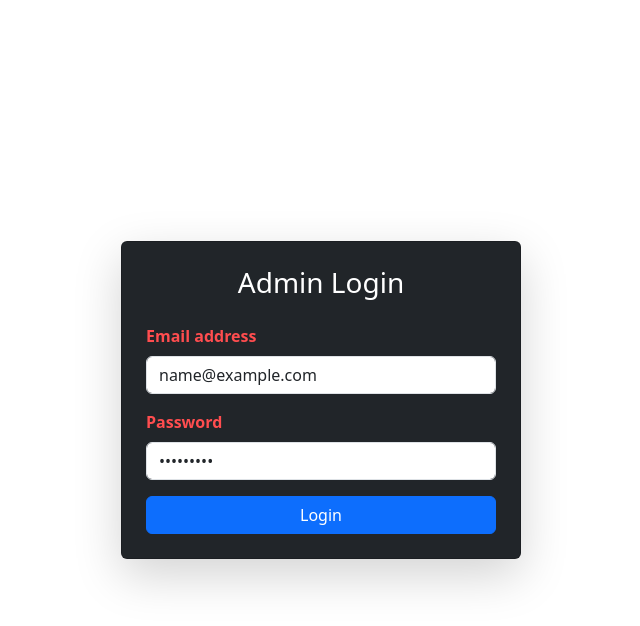
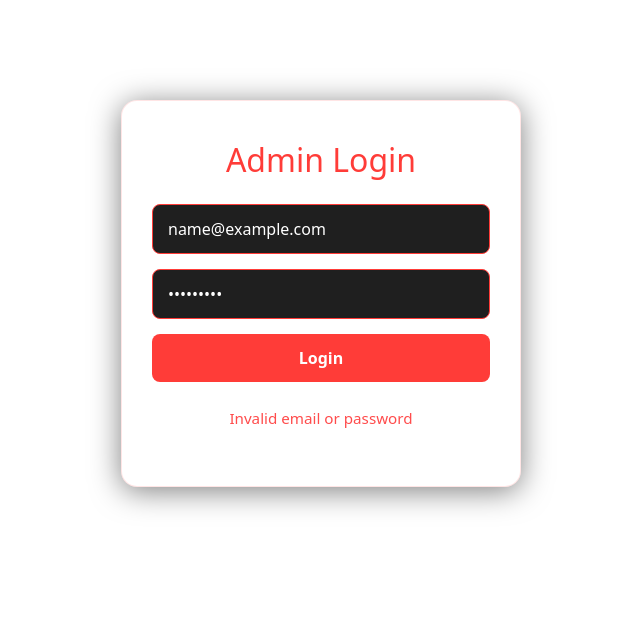
Before and after one commit to Latikeshh/News-site, a React (Create React App) app in the folder AdminPanel/: page /login in a window 1280 px wide. Both pictures are taken after typing "name@example.com", "Sample123" into the empty fields and a click on the button "Login". Shown: the top 626 px of the page, without its empty margins (319-959 px from the left). Built offline with nearby package versions, Linux system fonts and the light colour scheme.

Commit message:
Sidebar array

```diff
--- a/AdminPanel/src/Pages/AddNews.js
+++ b/AdminPanel/src/Pages/AddNews.js
@@ -30,7 +30,7 @@ const AddNews = () => {
 
         try {
             await axios.post('http://localhost:8000/createNews', newNews);
-            alert('News article saved!');
+            alert('✅ New article saved successfully!');
             navigate('/admin/news'); // Redirect to news list in admin
         } catch (err) {
             console.error(err);
--- a/AdminPanel/src/Pages/dashboard.css
+++ b/AdminPanel/src/Pages/dashboard.css
@@ -4,12 +4,15 @@ body {
     font-family: 'Segoe UI', sans-serif;
     margin: 0;
     padding: 0;
+    width: 100%;
+    overflow-x: hidden; /* Prevent horizontal scroll */
 }
 
 .dash-container {
     padding: 20px;
-    max-width: 900px;
-    margin: auto;
+    margin-left: 220px; /* match sidebar width */
+    width: calc(100% - 220px); /* keep full view without overflow */
+    box-sizing: border-box;
 }
 
 .dash-header {
--- /dev/null
+++ b/AdminPanel/src/components/AdminLogin.css
@@ -0,0 +1,80 @@
+/* AdminLogin.css */
+body {
+    margin: 0;
+    font-family: 'Segoe UI', sans-serif;
+    background: #121212;
+    color: #fff;
+}
+
+.admin-login-container {
+    background: rgba(255, 255, 255, 0.05);
+    backdrop-filter: blur(12px);
+    border-radius: 16px;
+    padding: 40px 30px;
+    box-shadow: 0 4px 30px rgba(0, 0, 0, 0.5);
+    max-width: 400px;
+    margin: 100px auto;
+    text-align: center;
+    animation: fadeIn 0.8s ease-in-out;
+    border: 1px solid rgba(255, 0, 0, 0.1);
+}
+
+.admin-login-container h2 {
+    color: #ff3c38;
+    margin-bottom: 25px;
+}
+
+.admin-login-container form {
+    display: flex;
+    flex-direction: column;
+    gap: 15px;
+}
+
+.admin-login-container input {
+    padding: 12px 15px;
+    border: 1px solid #ff3c38;
+    border-radius: 8px;
+    background: #1f1f1f;
+    color: white;
+    outline: none;
+    transition: border-color 0.3s ease, box-shadow 0.3s ease;
+}
+
+.admin-login-container input:focus {
+    border-color: #ff5555;
+    box-shadow: 0 0 5px #ff3c38;
+}
+
+.admin-login-container button {
+    padding: 12px;
+    background-color: #ff3c38;
+    color: white;
+    border: none;
+    border-radius: 8px;
+    cursor: pointer;
+    font-weight: bold;
+    transition: background-color 0.3s ease;
+}
+
+.admin-login-container button:hover {
+    background-color: #e0312c;
+}
+
+.error-message {
+    color: #ff4c4c;
+    margin-top: 10px;
+    font-size: 0.95rem;
+}
+
+/* Animation */
+@keyframes fadeIn {
+    from {
+        opacity: 0;
+        transform: translateY(20px);
+    }
+
+    to {
+        opacity: 1;
+        transform: translateY(0);
+    }
+}
--- a/AdminPanel/src/components/Dashboard.css
+++ b/AdminPanel/src/components/Dashboard.css
@@ -1,54 +1,93 @@
-/* Dashboard.css */
-
 .dashboard-container {
-  margin-left: 220px;
-  padding: 1rem;
   background-color: #121212;
+  color: #fff;
   min-height: 100vh;
-  color: #eee;
-  font-family: Arial, sans-serif;
+  padding: 20px;
 }
 
 .dashboard-header {
   display: flex;
   justify-content: space-between;
   align-items: center;
-  margin-bottom: 1.5rem;
-}
-
-.dashboard-header h2 {
-  color: #ff4d4f;
-  margin: 0;
+  margin-bottom: 20px;
 }
 
 .add-news-btn {
-  background-color: #ff4d4f !important;
-  border-color: #ff4d4f !important;
-  font-weight: 600;
-  transition: background-color 0.3s ease;
+  background-color: #e50914;
+  color: #fff;
+  border: none;
+  padding: 8px 16px;
+  font-weight: bold;
+  cursor: pointer;
+  border-radius: 4px;
+  transition: background 0.3s ease;
+}
+.add-news-btn:hover {
+  background-color: #ff1e27;
 }
 
-.add-news-btn:hover,
-.add-news-btn:focus {
-  background-color: #d9363e !important;
-  border-color: #d9363e !important;
+.card-grid {
+  display: grid;
+  grid-template-columns: repeat(auto-fill, minmax(180px, 1fr));
+  gap: 15px;
+  margin-bottom: 30px;
 }
 
-.clickable-card {
-  transition: transform 0.2s ease, box-shadow 0.2s ease;
+.dashboard-card {
+  background-color: #1e1e1e;
+  border: 1px solid #e50914;
+  padding: 20px;
+  text-align: center;
+  border-radius: 8px;
   cursor: pointer;
+  transition: transform 0.2s, background-color 0.3s;
+}
+.dashboard-card:hover {
+  transform: translateY(-5px);
+  background-color: #2a2a2a;
 }
 
-.clickable-card:hover {
-  transform: translateY(-5px);
-  box-shadow: 0 8px 16px rgba(255, 77, 79, 0.4);
+.section-title {
+  margin-bottom: 10px;
+  color: #e50914;
 }
 
-/* Override Bootstrap card text colors in dark backgrounds */
-.bg-primary, .bg-success, .bg-danger, .bg-warning, .bg-secondary, .bg-dark, .bg-light {
-  color: #fff !important;
+.loading,
+.no-data,
+.error-message {
+  text-align: center;
+  color: #bbb;
 }
 
-.bg-light.text-dark {
-  color: #121212 !important;
+.articles-grid {
+  display: grid;
+  grid-template-columns: repeat(auto-fill, minmax(320px, 1fr));
+  gap: 15px;
 }
+
+.article-card {
+  background: transparent;
+}
+
+.pagination-controls {
+  display: flex;
+  justify-content: space-between;
+  align-items: center;
+  margin-top: 20px;
+}
+
+.pagination-btn {
+  background-color: #333;
+  color: #fff;
+  border: 1px solid #e50914;
+  padding: 6px 12px;
+  cursor: pointer;
+  border-radius: 4px;
+}
+.pagination-btn:disabled {
+  opacity: 0.5;
+  cursor: not-allowed;
+}
+.pagination-btn:hover:not(:disabled) {
+  background-color: #e50914;
+}
--- a/AdminPanel/src/components/Header.js
+++ b/AdminPanel/src/components/Header.js
@@ -4,7 +4,7 @@ import { Link } from 'react-router-dom';
 
 const Header = () => {
   return (
-    <Navbar bg="light" expand="lg" className="mb-4">
+    <Navbar bg="dark" expand="lg" className="mb-4">
       <Container>
         <Navbar.Brand><strong>NEWS</strong></Navbar.Brand>
         <Nav className="me-auto">
--- a/AdminPanel/src/components/Login.js
+++ b/AdminPanel/src/components/Login.js
@@ -1,10 +1,11 @@
 // src/components/Login.js
 import React, { useState } from 'react';
-import { Form, Button, Container, Card } from 'react-bootstrap';
+import './AdminLogin.css'; // Reuse your existing CSS
 
 const Login = ({ onLogin }) => {
   const [email, setEmail] = useState('');
   const [password, setPassword] = useState('');
+  const [error, setError] = useState('');
 
   // Set valid credentials
   const validEmail = 'admin@example.com';
@@ -16,43 +17,34 @@ const Login = ({ onLogin }) => {
       localStorage.setItem('loggedIn', 'true'); // Store login state
       onLogin();
     } else {
-      alert('Invalid email or password');
+      setError('Invalid email or password');
     }
   };
 
   return (
-    <Container className="d-flex justify-content-center align-items-center vh-100">
-      <Card className="p-4 bg-dark text-white shadow-lg" style={{ width: '400px' }}>
-        <h3 className="text-center mb-4">Admin Login</h3>
-        <Form onSubmit={handleSubmit}>
-          <Form.Group controlId="formEmail" className="mb-3">
-            <Form.Label>Email address</Form.Label>
-            <Form.Control
+    <div className="admin-login-container">
+      <h2>Admin Login</h2>
+      <form onSubmit={handleSubmit}>
+        <input
           type="email"
-              placeholder="Enter email"
+          placeholder="Username"
           value={email}
           onChange={(e) => setEmail(e.target.value)}
+          className="admin-input"
           required
         />
-          </Form.Group>
-
-          <Form.Group controlId="formPassword" className="mb-3">
-            <Form.Label>Password</Form.Label>
-            <Form.Control
+        <input
           type="password"
           placeholder="Password"
           value={password}
           onChange={(e) => setPassword(e.target.value)}
+          className="admin-input"
           required
         />
-          </Form.Group>
-
-          <Button variant="primary" type="submit" className="w-100">
-            Login
-          </Button>
-        </Form>
-      </Card>
-    </Container>
+        <button type="submit" className="admin-button">Login</button>
+        {error && <p className="error-message">{error}</p>}
+      </form>
+    </div>
   );
 };
 
--- a/AdminPanel/src/components/Navbar.js
+++ b/AdminPanel/src/components/Navbar.js
@@ -1,23 +1,12 @@
 import React from 'react';
-import { Navbar, Container, Button } from 'react-bootstrap';
+import './TopNavbar.css'; // Dark theme + red accent
 
 const TopNavbar = ({ onLogout }) => {
   return (
-    <Navbar bg="light" variant="light" className="px-4 shadow-sm" style={{ marginLeft: '220px' }}>
-      <Container fluid className="position-relative">
-        {/* Centered Brand */}
-        <Navbar.Brand className="position-absolute top-50 start-50 translate-middle text-center fw-bold">
-          News Admin Dashboard
-        </Navbar.Brand>
-
-        {/* Logout Button on Right */}
-        <div className="ms-auto">
-          <Button variant="outline-dark" onClick={onLogout}>
-            Logout
-          </Button>
-        </div>
-      </Container>
-    </Navbar>
+    <nav className="top-navbar">
+      <div className="navbar-brand">News Admin Dashboard</div>
+      <button className="logout-btn" onClick={onLogout}>Logout</button>
+    </nav>
   );
 };
 
--- /dev/null
+++ b/AdminPanel/src/components/TopNavbar.css
@@ -0,0 +1,34 @@
+.top-navbar {
+ margin-left: 220px; /* Matches sidebar width */
+  height: 60px;
+  background-color: #1e1e1e;
+  color: #fff;
+  display: flex;
+  align-items: center;
+  justify-content: space-between;
+  padding: 0 20px;
+  border-bottom: 2px solid #e50914;
+  box-shadow: 0 2px 4px rgba(0, 0, 0, 0.4);
+}
+
+.navbar-brand {
+  font-weight: bold;
+  font-size: 1.2rem;
+  color: #fff;
+}
+
+.logout-btn {
+  background-color: transparent;
+  border: 1px solid #e50914;
+  color: #fff;
+  padding: 6px 14px;
+  font-size: 0.9rem;
+  border-radius: 4px;
+  cursor: pointer;
+  transition: background 0.3s ease, color 0.3s ease;
+}
+
+.logout-btn:hover {
+  background-color: #e50914;
+  color: #fff;
+}
```
Also changed, not shown: AdminPanel/src/components/Dashboard.js (+43 -69 lines). Lines whose indentation alone changed are shown as unchanged.
